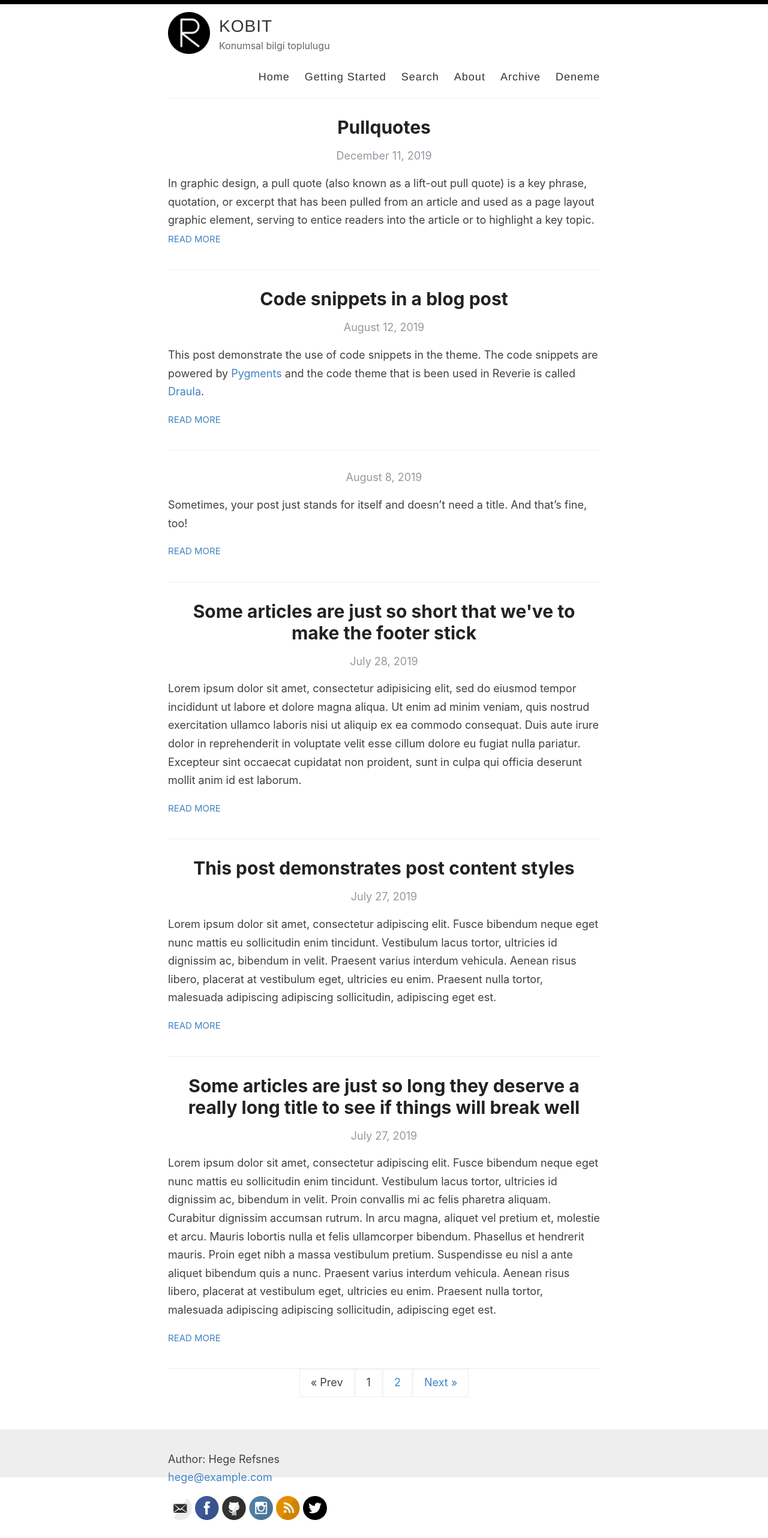
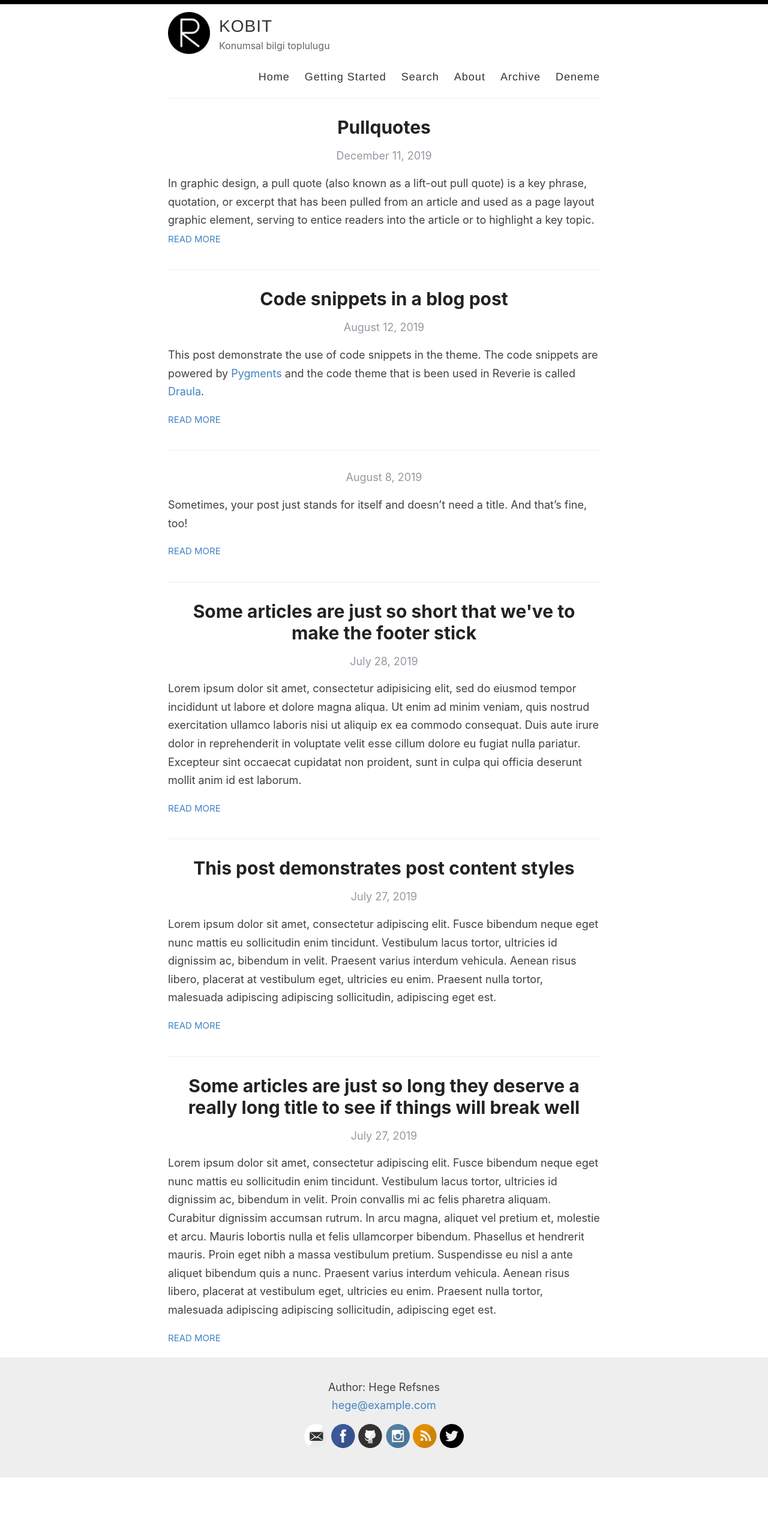
Before and after one commit to kabarmaz/kabarmaz, a Jekyll site: the page built from index.html, in a window 1280 px wide. Shown: the whole page at 60% size. Built offline with Jekyll 4.4.1, drawn with Linux system fonts in a browser that asks for light colours; the list of posts is cut into pages by our own code; after the commit the page ends 2463 px from its top, so only the background shows below that.

Commit message:
Update style.scss

```diff
--- a/assets/style.scss
+++ b/assets/style.scss
@@ -414,14 +414,14 @@ nav {
   position: absolute;
   bottom: 0;
   width: 100%;
-  height: 80px;
+  height: 200px;
   background-color: $lightGray;
 }
 
 footer {
   padding: 20px 0;
   /*margin-top : 150px*/
-  text-align: left ;
+  text-align: center ;
 }
 
 body:after {
```
